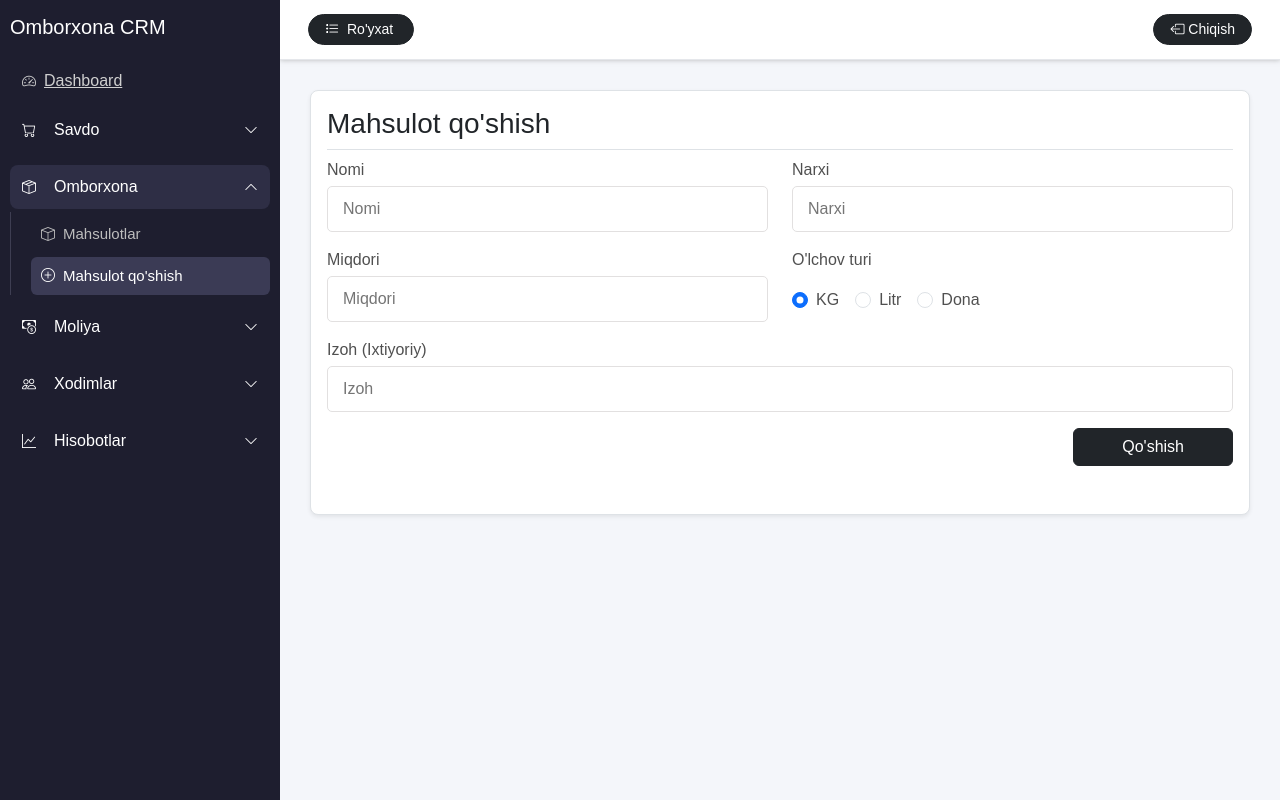
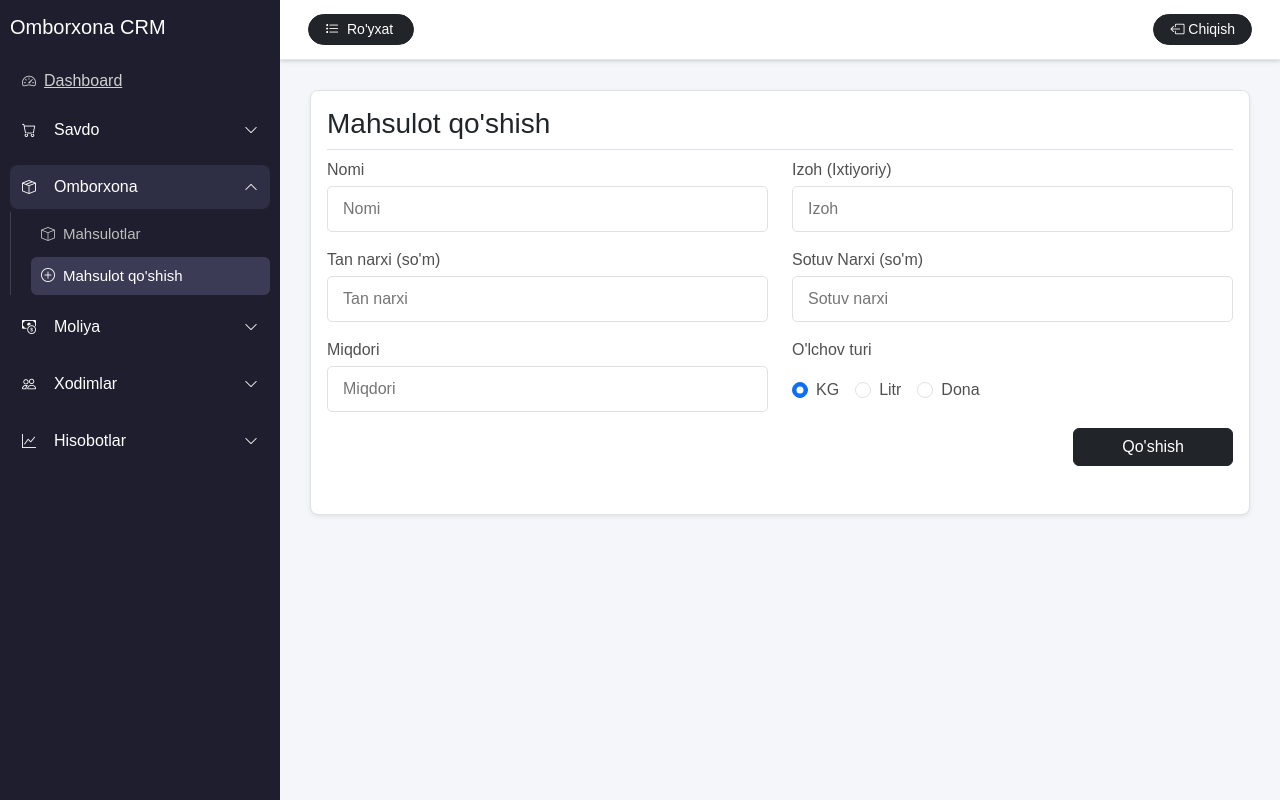
Before and after one commit to dilshodengineer/warehouse-crm-client, a React (Vite) app: page /products/create in a window 1280 px wide. Built offline with nearby package versions, Linux system fonts and the light colour scheme; sample sign-in values are in the browser's storage.

Commit message:
Push for another device using

```diff
--- a/src/pages/Sales/List.jsx
+++ b/src/pages/Sales/List.jsx
@@ -45,6 +45,7 @@ const List = () => {
                     product_id: item.product_id,
                     product_name: item.product_name,
                     unit: item.unit,
+                    cost_price: Number(item.cost_price),
                     price: Number(item.price),
                     quantity: Number(item.quantity),
                 })),
--- a/src/pages/Warehouse/AddProduct.jsx
+++ b/src/pages/Warehouse/AddProduct.jsx
@@ -15,11 +15,15 @@ const AddProduct = () => {
     const [isLoading, setIsLoading] = useState(false);
 
     const [name, setName] = useState('');
+    const [costPrice, setCostPrice] = useState('');
     const [price, setPrice] = useState('');
     const [stock, setStock] = useState('');
     const [unit, setUnit] = useState('kg');
     const [description, setDescription] = useState('');
 
+    const handleCostPriceChange = (e) => {
+        setCostPrice(formatPriceInput(e.target.value));
+    }
     const handlePriceChange = (e) => {
         setPrice(formatPriceInput(e.target.value));
     }
@@ -33,6 +37,7 @@ const AddProduct = () => {
 
             const data = {
                 name,
+                cost_price: costPrice,
                 price,
                 stock,
                 unit,
@@ -46,17 +51,21 @@ const AddProduct = () => {
 
         } catch (e) {
 
-            const status = e.response.status
+            const status = e.response?.status
 
-            if(status === 403){
+            if (status === 403) {
                 setForbidden(true);
             }
 
             if (status === 422) {
-                setErrors(e.response.data.errors || "Xatolik yuz berdi.");
+                setErrors(e.response.data.errors ?? {});
+                return;
             }
 
-            // console.log(e.response?.data || e.message);
+            console.log(status);
+
+            console.error(e.response?.data ?? e.message);
+
         } finally {
             setIsLoading(false);
         }
@@ -88,25 +97,55 @@ const AddProduct = () => {
                     />
 
                     {errors.name && (
-                        <div className="text-danger mb-4">
+                        <div className="text-danger mb-2">
                             {errors.name[0]}
+                        </div>
+                    )}
+                </div>
+
+                <div className="col-6">
+                    <Input
+                        label="Izoh (Ixtiyoriy)"
+                        id='description'
+                        type="text"
+                        placeholder="Izoh"
+                        className='mt-1 mb-3'
+                        value={description}
+                        onChange={(e) => setDescription(e.target.value)}
+                    />
+                </div>
+
+                <div className="col-sm-6">
+                    <Input
+                        label="Tan narxi (so'm)"
+                        id="cost_price"
+                        type="text"
+                        placeholder="Tan narxi"
+                        className={`mt-1 mb-3 ${errors.cost_price && 'border-danger'}`}
+                        value={costPrice}
+                        onChange={handleCostPriceChange}
+                    />
+
+                    {errors.cost_price && (
+                        <div className="text-danger mb-2">
+                            {errors.cost_price[0]}
                         </div>
                     )}
                 </div>
 
                 <div className="col-sm-6">
                     <Input
-                        label="Narxi"
+                        label="Sotuv Narxi (so'm)"
                         id='price'
                         type="text"
-                        placeholder="Narxi"
+                        placeholder="Sotuv narxi"
                         className={`mt-1 mb-3 ${errors.price && 'border-danger'}`}
                         value={price}
                         onChange={handlePriceChange}
                     />
 
                     {errors.price && (
-                        <div className="text-danger mb-4">
+                        <div className="text-danger mb-2">
                             {errors.price[0]}
                         </div>
                     )}
@@ -124,7 +163,7 @@ const AddProduct = () => {
                     />
 
                     {errors.stock && (
-                        <div className="text-danger mb-4">
+                        <div className="text-danger mb-2">
                             {errors.stock[0]}
                         </div>
                     )}
@@ -187,20 +226,8 @@ const AddProduct = () => {
 
                 </div>
 
-                <div className="col-12">
-                    <Input
-                        label="Izoh (Ixtiyoriy)"
-                        id='description'
-                        type="text"
-                        placeholder="Izoh"
-                        className='mt-1 mb-3'
-                        value={description}
-                        onChange={(e) => setDescription(e.target.value)}
-                    />
-                </div>
-
                 <div className="text-end">
-                    <LoadingBtn isLoading={isLoading} content="Qo'shish"/>
+                    <LoadingBtn isLoading={isLoading} content="Qo'shish" />
                 </div>
 
             </form>
--- a/src/pages/Warehouse/EditProduct.jsx
+++ b/src/pages/Warehouse/EditProduct.jsx
@@ -5,6 +5,7 @@ import Loader from '../../components/ui/Loader';
 import LoadingBtn from '../../components/ui/LoadingBtn';
 import { getProduct, updateProduct } from '../../services/ProductService';
 import Message from '../../components/ui/Message';
+import { formatPriceInput } from '../../utils/formatPrice';
 
 const EditProduct = () => {
 
@@ -20,6 +21,7 @@ const EditProduct = () => {
 
     const [product, setProduct] = useState(null);
     const [name, setName] = useState('');
+    const [costPrice, setCostPrice] = useState('');
     const [price, setPrice] = useState('');
     const [unit, setUnit] = useState('kg');
     const [stock, setStock] = useState('');
@@ -39,13 +41,17 @@ const EditProduct = () => {
                 setProduct(data);
 
                 setName(data.name);
-                setPrice(data.price);
+                setCostPrice(formatPriceInput(String(data.cost_price ?? '')));
+                setPrice(formatPriceInput(String(data.price ?? '')));
                 setUnit(data.unit);
                 setStock(data.stock);
                 setDescription(data?.description);
             } catch (e) {
 
-                setPageError(e.response.data.message || "Hatolik yus berdi");
+                setPageError(e.response?.data?.message || "Hatolik yuz berdi");
+                console.log(e);
+
+
 
             } finally {
                 setPageLoading(false)
@@ -54,7 +60,15 @@ const EditProduct = () => {
 
         fetchProduct()
 
-    }, [id])
+    }, [id]);
+
+    const handleCostPriceChange = (e) => {
+        setCostPrice(formatPriceInput(e.target.value));
+    }
+
+    const handlePriceChange = (e) => {
+        setPrice(formatPriceInput(e.target.value));
+    }
 
     const handleSubmit = async (e) => {
         e.preventDefault();
@@ -65,6 +79,7 @@ const EditProduct = () => {
 
             const data = {
                 name,
+                cost_price: costPrice,
                 price,
                 stock,
                 unit,
@@ -77,15 +92,18 @@ const EditProduct = () => {
 
         } catch (e) {
 
-            const staus = e.response.status;
+            const status = e.response?.status;
 
-            if (staus === 403) {
+            if (status === 403) {
                 setForbidden(true);
             }
 
-            if (staus === 422) {
-                setPageError(e.response.data.errors);
+            if (status === 422) {
+                setErrors(e.response.data.errors ?? {});
+                return;
             }
+
+            setPageError(e.response?.data?.message ?? "Xatolik yuz berdi.");
 
         } finally {
             setIsLoading(false);
@@ -132,15 +150,45 @@ const EditProduct = () => {
 
                             </div>
 
+                            <div className="col-6">
+                                <Input
+                                    label="Izoh (Ixtiyoriy)"
+                                    id='description'
+                                    type="text"
+                                    placeholder="Izoh"
+                                    className='mt-1 mb-3'
+                                    value={description ?? ''}
+                                    onChange={(e) => setDescription(e.target.value)}
+                                />
+                            </div>
+
+                            <div className="col-sm-6">
+                                <Input
+                                    label="Tan narxi"
+                                    id="cost_price"
+                                    type="text"
+                                    placeholder="Tan narxi"
+                                    className={`mt-1 mb-3 ${errors.cost_price && 'border-danger'}`}
+                                    value={costPrice ?? ''}
+                                    onChange={handleCostPriceChange}
+                                />
+
+                                {errors.cost_price && (
+                                    <div className="text-danger mb-4">
+                                        {errors.cost_price[0]}
+                                    </div>
+                                )}
+                            </div>
+
                             <div className="col-sm-6">
                                 <Input
                                     label="Narxi"
                                     id='price'
-                                    type="number"
-                                    placeholder="Narxi"
+                                    type="text"
+                                    placeholder="Sotuv narxi"
                                     className={`mt-1 mb-3 ${errors.price && 'border-danger'}`}
                                     value={price ?? ''}
-                                    onChange={(e) => setPrice(e.target.value)}
+                                    onChange={handlePriceChange}
                                 />
 
                                 {errors.price && (
@@ -227,18 +275,6 @@ const EditProduct = () => {
 
                             </div>
 
-                            <div className="col-12">
-                                <Input
-                                    label="Izoh (Ixtiyoriy)"
-                                    id='description'
-                                    type="text"
-                                    placeholder="Izoh"
-                                    className='mt-1 mb-3'
-                                    value={description ?? ''}
-                                    onChange={(e) => setDescription(e.target.value)}
-                                />
-                            </div>
-
                             <div className="text-end">
                                 <LoadingBtn isLoading={isLoading} content="Yangilash" />
                             </div>
--- a/src/stores/cartStore.js
+++ b/src/stores/cartStore.js
@@ -26,6 +26,7 @@ export const useCartStore = create(
               {
                 product_id: product.id,
                 product_name: product.name,
+                cost_price: product.cost_price,
                 price: product.price,
                 quantity: 1,
                 unit: product.unit,
```
